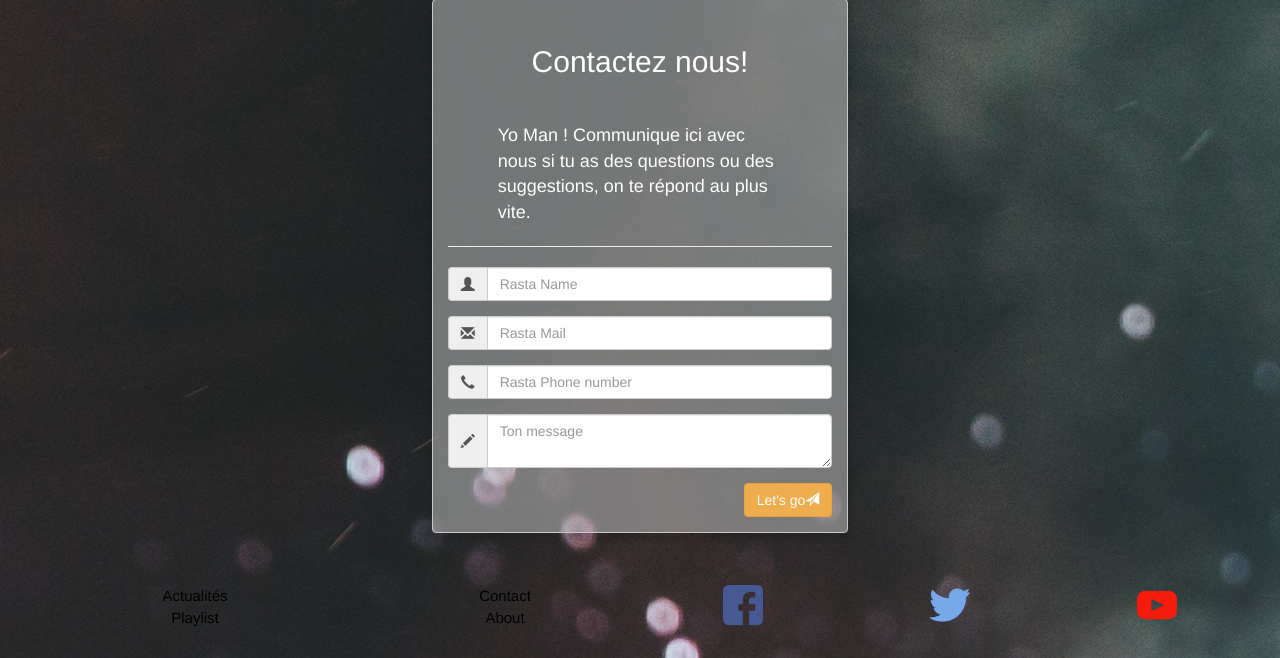
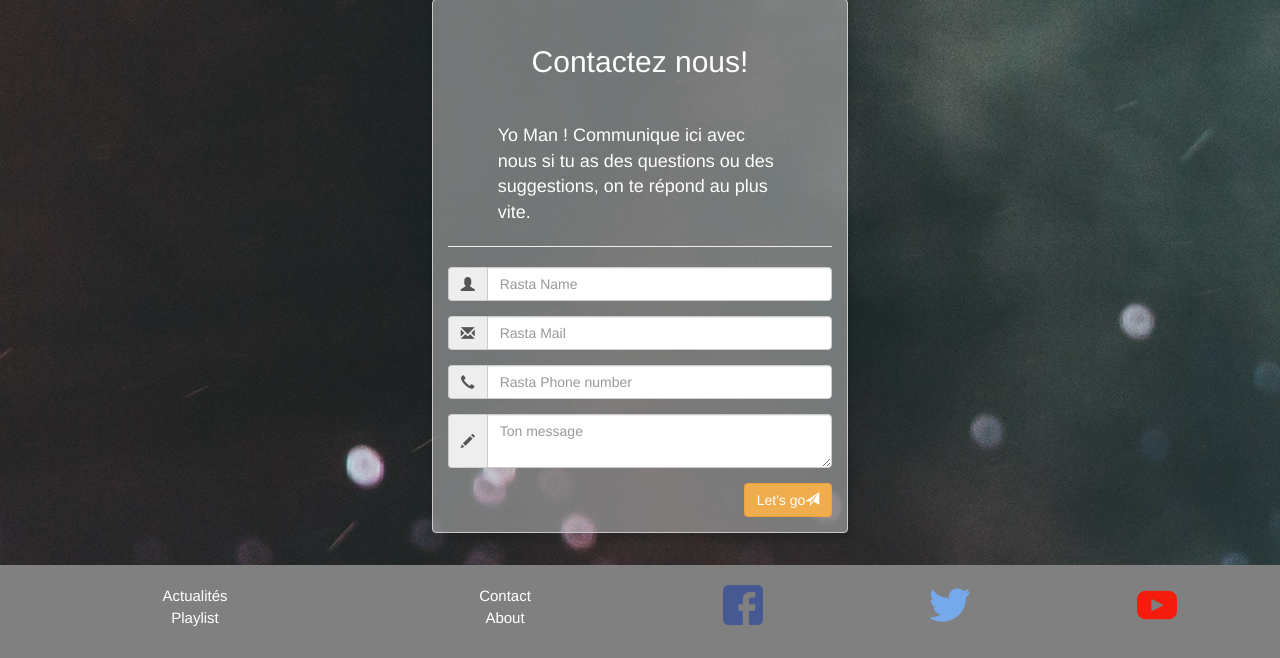
Before and after one commit to saraclima/reggae_wilders, a PHP site: page /contact.php in a window 1280 px wide. Shown: the part 601-1259 px from the top of the page. Run offline with PHP 8.4, Linux system fonts and the light colour scheme; some libraries are stand-ins or nearby versions.

Commit message:
amelioration du footer

```diff
--- a/assets/css/footer2style.css
+++ b/assets/css/footer2style.css
@@ -1,15 +1,19 @@
 
-#footer/*to make footer stick to the bottom; not working as of now 17/10*/
+.wrap/*to make footer stick to the bottom; not working as of now 17/10*/
 {
 padding: 20px;
 margin-top: 20px;
 text-align: center;
 font-size: 15px;
+background-color: gray;
 }
 
 ul.unstyle
 {
 list-style: none;
 font size: 30px;
-color: white;
 }
+
+ul li a {
+color: white !important;
+}
--- a/includes/footer.php
+++ b/includes/footer.php
@@ -1,6 +1,6 @@
 <link rel="stylesheet" type="text/css" href="assets/css/footer2style.css">
 <footer>
-    	<div id="footer">
+    	<div class="wrap">
             <div class="row full_row">
                 <div class="col-md-12 all_col">
             		<div class="col-md-3 col_custom col_footer">
@@ -13,7 +13,7 @@
             		<div class="col-md-3 col_custom">
                         <ul class="unstyle"><!--change to make in css list style:none-->
             			 <li><a href="\reggae_wilders/contact.php">Contact</a></li>
-            			 <li><a href="\reggae_wilders/les_origin.php">About</a></li>
+            			 <li><a href="\reggae_wilders/lesorigines.php">About</a></li>
             			</ul>
             		</div>
 
```
